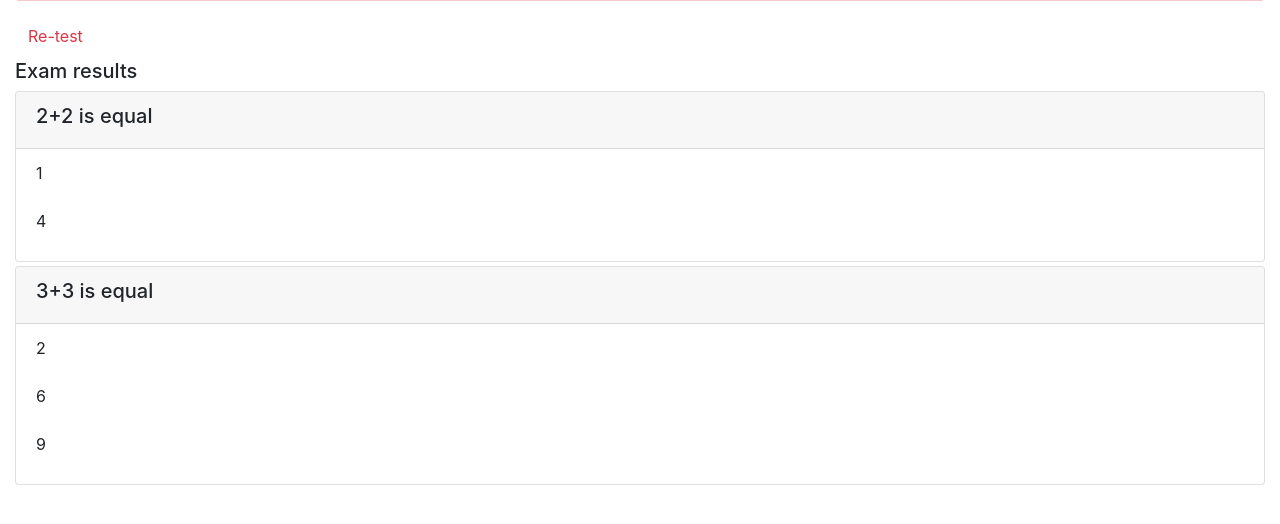
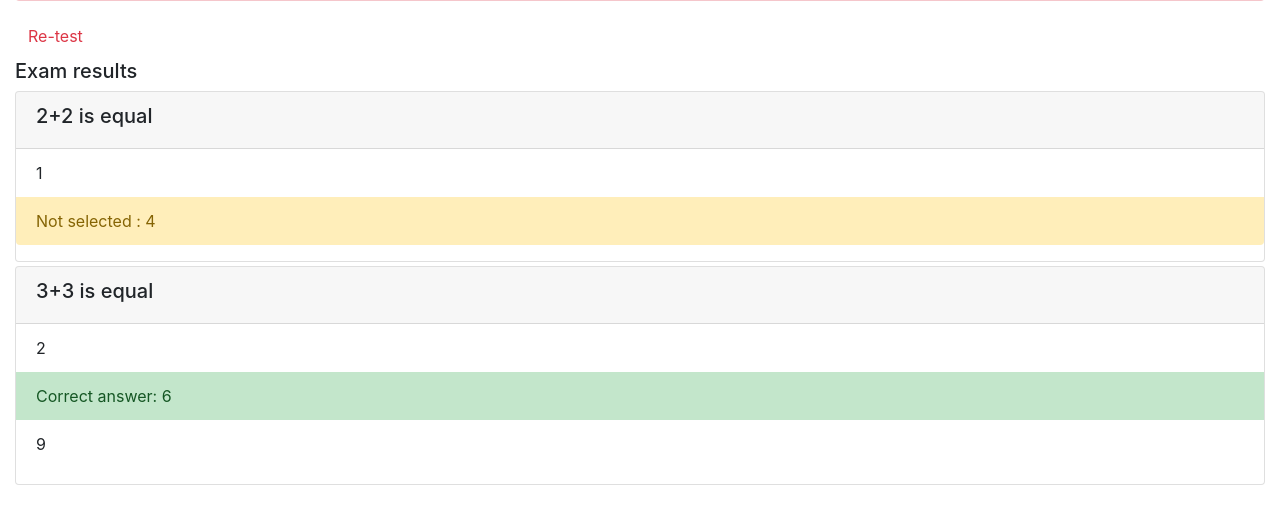
Before and after one commit to mircea-nunu/django_online_course_exam, a Django app: page /onlinecourse/course/15/submission/218/result/ in a window 1280 px wide. Shown: the part 105-629 px from the top of the page. Run offline with Django 3.2, Linux system fonts and the light colour scheme; data comes from the database, SQL or seed files in the repository; both versions use the stored data as it was after the commit; some libraries are stand-ins or nearby versions.

Commit message:
check answers anc color
Signed-off-by: Mircea N <nunu.mircea@gmail.com>

```diff
--- a/onlinecourse/templates/onlinecourse/exam_result_bootstrap.html
+++ b/onlinecourse/templates/onlinecourse/exam_result_bootstrap.html
@@ -2,7 +2,7 @@
 <html lang="en">
 <head>
     <meta charset="UTF-8">
-    {% load static %}
+    {% load static choice_check %}
     <link rel="stylesheet" href="https://maxcdn.bootstrapcdn.com/bootstrap/4.5.2/css/bootstrap.min.css">
 </head>
 <body>
@@ -55,10 +55,15 @@
                     <div class="form-group">
                         <ul class="list-group bg-transparent" style="list-style: none;">
                             {% for choice in question.choice_set.all %}
-                                    {% if choice in submission_choices and choice_answered.is_correct == True %}
+                                    {% if choice in submission_choices and submission_choices|check_choice:choice.id %}
                                         <li name="choice_{{choice.id}}" style="border: none"
                                             class="list-group-item list-group-item-success" id="{{choice.id}}"
                                             value="{{choice.id}}"> Correct answer: {{ choice.choice_text }}
+                                        </li>
+                                    {% elif choice.is_correct %}
+                                        <li name="choice_{{choice.id}}" style="border: none"
+                                            class="list-group-item list-group-item-warning" id="{{choice.id}}"
+                                            value="{{choice.id}}"> Not selected : {{ choice.choice_text }}
                                         </li>
                                     {% else %}
                                         <li name="choice_{{choice.id}}" style="border: none"
--- /dev/null
+++ b/onlinecourse/templatetags/choice_check.py
@@ -0,0 +1,8 @@
+
+from django import template
+
+register = template.Library()
+@register.filter(name="check_choice")
+def check_choice(submission_choices, choice_id):
+    sub_choice = submission_choices.filter(id=choice_id).values('is_correct')
+    return sub_choice[0]['is_correct']
--- a/onlinecourse/views.py
+++ b/onlinecourse/views.py
@@ -12,13 +12,6 @@ import logging
 # Get an instance of a logger
 logger = logging.getLogger(__name__)
 # Create your views here.
-
-from django import template
-
-register = template.Library()
-@register.filter(name="check_choice")
-def check_choice(submission_choices, question):
-    return submission_choices.filter(question=question)
 
 def registration_request(request):
     context = {}
@@ -160,6 +153,8 @@ def show_exam_result(request, course_id, submission_id):
 
     #submission_choices.filter(question.id='1')
     for choice in submission.choices.all():
+        print('choice is in ', choice in submission_choices)
+        #print('check choice ', check_choice(submission_choices,choice.id))
         choices_ids = [choice.id]
         print(choice.question.id, choice.choice_text, choice.is_correct)
         result = choice.question.is_get_score(choices_ids)
```
Also changed, not shown: write.py (+5 -3 lines), db.sqlite3, onlinecourse/templatetags/__init__.py (added).
